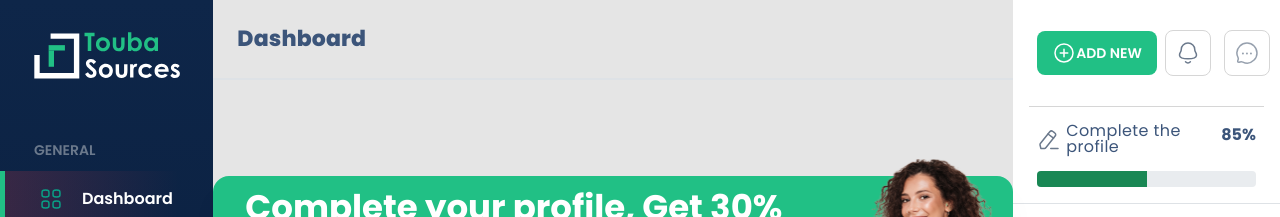
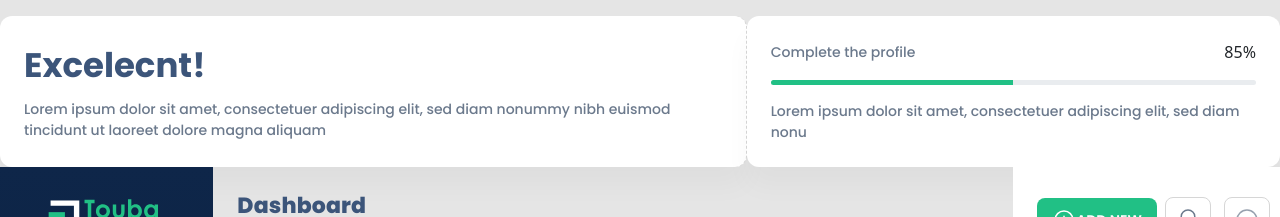
Before and after one commit to farrokhdev/touba, a React (Create React App) app: page /dashboard in a window 1280 px wide. Shown: the top 217 px of the page. Built offline with nearby package versions, Linux system fonts and the light colour scheme.

Commit message:
create component detail product

```diff
--- a/public/styles/base/_base.scss
+++ b/public/styles/base/_base.scss
@@ -25,6 +25,9 @@
 }
 .leaflet-container {
   height: 30vh;
+}
+.progress{
+  height: 20px;
 }
 
 @mixin Display ($display: flex, $justify: start, $align: flex-start, $direction: row, $wrap: nowrap) {
--- /dev/null
+++ b/public/styles/components/_component_product_detail.scss
@@ -0,0 +1,30 @@
+.product-detail-box{
+    background: #FFFFFF;
+    /* BoxShadow */
+
+    box-shadow: 0px 19px 27px rgba(0, 0, 0, 0.03);
+    border-radius: 12px;
+    .progress-detail{
+        height: 5px;
+    }
+    .progress-bar-detail{
+        background-color: #21C085
+        ;
+    }
+    .header-text{
+        @include FontStyle(34px,700,#3C557A
+        );
+
+    }
+    .desc-text{
+        @include FontStyle(14px,500,#6B798C
+        );
+
+    }
+
+}
+
+.border-right-dashed{
+    border-right: 1px dashed #D6D6D6;
+
+}
--- a/public/styles/components/components-dir.scss
+++ b/public/styles/components/components-dir.scss
@@ -96,4 +96,5 @@
 @import "./product-cart";
 @import "./side_nav_items";
 @import "./image_arrow";
-@import "./component_message"
+@import "./component_message";
+@import "./component_product_detail"
--- /dev/null
+++ b/src/views/components/component_product_detail.tsx
@@ -0,0 +1,41 @@
+import React, { memo } from "react";
+
+const ComponentProductDetail = () => {
+  return (
+    <div className="row">
+      <div className="border-right-dashed col-7 product-detail-box p-4">
+        <div className="header-text">Excelecnt!</div>
+        <div className="desc-text mt-2">
+          Lorem ipsum dolor sit amet, consectetuer adipiscing elit, sed diam
+          nonummy nibh euismod tincidunt ut laoreet dolore magna aliquam
+        </div>
+      </div>
+      <div className="col-5 product-detail-box p-4">
+        <div className="row ">
+          <div className="d-flex align-items-center col-8">
+            <div>
+              <div className="desc-text w-100">Complete the profile</div>
+            </div>
+          </div>
+          <div className="col-4 text-end">
+            <div className="percent-amount">85%</div>
+          </div>
+        </div>
+        <div className="row mt-3">
+          <div className="progress progress-detail">
+            <div
+              className={`progress-bar-detail w-50`}
+              role="progressbar"
+            ></div>
+          </div>
+        </div>
+        <div className="desc-text mt-3">
+          Lorem ipsum dolor sit amet, consectetuer adipiscing elit, sed diam
+          nonu
+        </div>
+      </div>
+    </div>
+  );
+};
+
+export default memo(ComponentProductDetail);
--- a/src/views/components/components.ts
+++ b/src/views/components/components.ts
@@ -79,3 +79,4 @@ export { default as MessangerTab } from './messenger_tab';
 export { default as ComponentTableExcess } from './component_table_excess';
 export { default as SideNavItems } from './side_nav_items';
 export { default as ImageArrow } from './image_arrow';
+export { default as ComponentProductDetail } from './component_product_detail';
--- a/src/views/pages/pages.tsx
+++ b/src/views/pages/pages.tsx
@@ -10,6 +10,7 @@ import {
   ComponentTableORder,
   ComponentDashboardHeader,
   ComponentMessageImage,
+  ComponentProductDetail,
 } from "../components/components";
 import { BottomNav, Footer, TopNav, TopNavHome } from "../layout/layout";
 import AboutusPage from "./AboutusPage/AboutusPage";
@@ -51,6 +52,9 @@ function Pages() {
 
   return (
     <div>
+      <div className="mt-3">
+        <ComponentProductDetail/>
+      </div>
 
       {
         location.pathname.includes("/login") ||
```
Also changed, not shown: public/styles/app.css.
